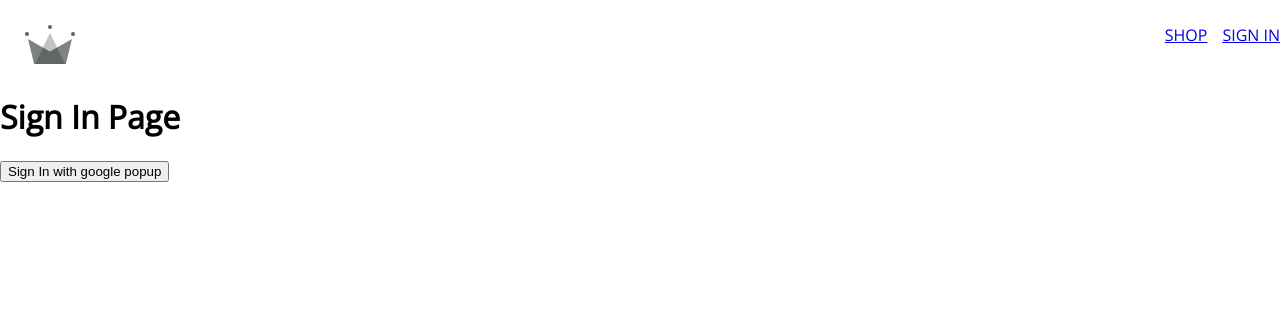
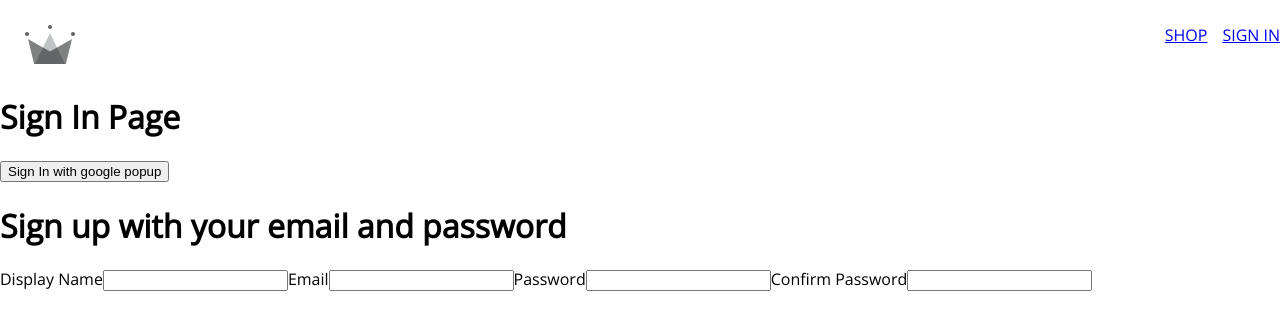
Before and after one commit to abdisa-dev/crwn-clothing, a React (Create React App) app: page /sign-in in a window 1280 px wide. Shown: the top 330 px of the page. Built offline with nearby package versions, Linux system fonts and the light colour scheme.

Commit message:
sign up form

```diff
--- a/src/components/sign-up-form/sign-up-form.component.jsx
+++ b/src/components/sign-up-form/sign-up-form.component.jsx
@@ -0,0 +1,21 @@
+import React from 'react'
+
+const  SignUpForm = () => {
+  return (
+    <div>
+        <form>
+            <h1>Sign up with your email and password</h1>
+            <label>Display Name</label>
+            <input type="text" required/>
+            <label>Email</label>
+            <input type="email" required/>
+            <label>Password</label>
+            <input type="password" required/>
+            <label>Confirm Password</label>
+            <input type="password" required/>
+        </form>
+    </div>
+  )
+}
+
+export default SignUpForm
--- a/src/routes/sign-in/sign-in.component.jsx
+++ b/src/routes/sign-in/sign-in.component.jsx
@@ -1,11 +1,8 @@
 import { signInWithgooglePopup,createUserDocFromAuth} from "../../utils/firebase/firebase.utils"
-
+import SignUpForm from "../../components/sign-up-form/sign-up-form.component";
 
 const SignIn = () => {
-
-
-
-  // async func just because of the response came from server/db / firebase/firestore
+  // async func just because of the response came from server/db/ firebase/firestore
   const logGoogleUser = async () => {
     const {user} = await signInWithgooglePopup();
     const userDocRef = await createUserDocFromAuth(user)
@@ -16,6 +13,7 @@
     <div>
       <h1>Sign In Page</h1>
       <button onClick={logGoogleUser}>Sign In with google popup</button>
+      < SignUpForm/>
     </div>
   )
 }
```
